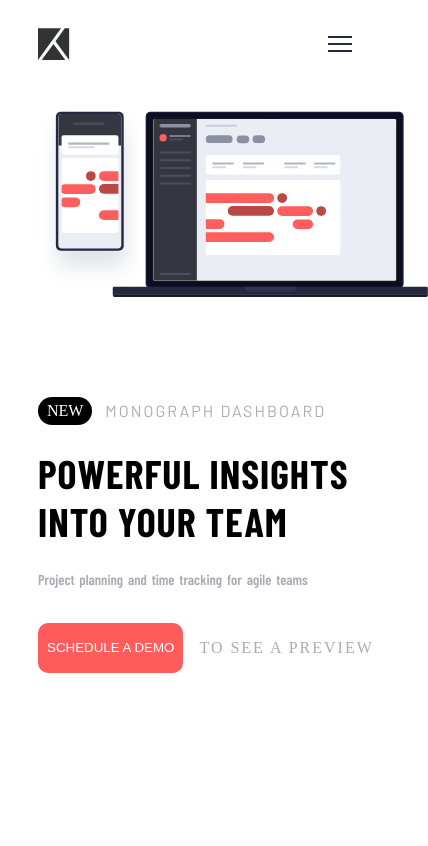
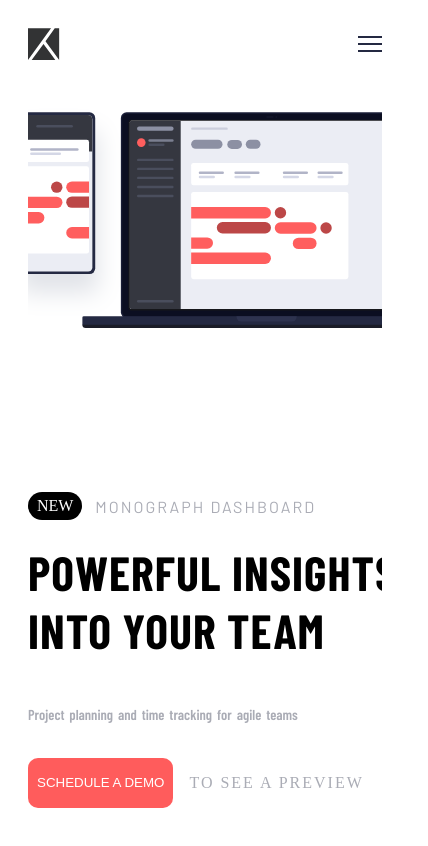
Before and after one commit to VamshiReddy143/Project-tracking-intro-component, a plain HTML site: page index.html in a window 390 px wide. Shown: the whole page, 428 px wide, since content can reach past the window. Drawn offline with nearby package versions, Linux system fonts and the light colour scheme; a web font is replaced by a local one.

Commit message:
final changes

```diff
--- a/styles.css
+++ b/styles.css
@@ -1,19 +1,24 @@
 @import url('https://fonts.googleapis.com/css2?family=Barlow+Condensed:ital,wght@0,100;0,200;0,300;0,400;0,500;0,600;0,700;0,800;0,900;1,100;1,200;1,300;1,400;1,500;1,600;1,700;1,800;1,900&family=Barlow:ital,wght@0,100;0,200;0,300;0,400;0,500;0,600;0,700;0,800;0,900;1,100;1,200;1,300;1,400;1,500;1,600;1,700;1,800;1,900&family=Figtree:ital,wght@0,300..900;1,300..900&family=Fraunces:ital,opsz,wght@0,9..144,100..900;1,9..144,100..900&family=Inconsolata:wght@200..900&family=Inter:ital,opsz,wght@0,14..32,100..900;1,14..32,100..900&family=Montserrat:ital,wght@0,100..900;1,100..900&family=Nunito+Sans:ital,opsz,wght@0,6..12,200..1000;1,6..12,200..1000&family=Outfit:wght@100..900&family=Poppins:ital,wght@0,100;0,200;0,300;0,400;0,500;0,600;0,700;0,800;0,900;1,100;1,200;1,300;1,400;1,500;1,600;1,700;1,800;1,900&family=Prata&family=Public+Sans:ital,wght@0,100..900;1,100..900&family=Red+Hat+Text:ital,wght@0,300..700;1,300..700&family=Space+Mono:ital,wght@0,400;0,700;1,400;1,700&family=Young+Serif&display=swap');
 
-body{
-    padding: 20px 30px;
+
+
+
+html,
+body {
+    padding-left: 20px;
+    padding-top: 10px;
     overflow: hidden;
+    height: 100vh;
 
 }
 
-
-.navbar{
+.navbar {
     display: flex;
     justify-content: space-between;
     align-items: center;
 }
 
-ul{
+ul {
     display: flex;
     list-style: none;
     gap: 2rem;
@@ -24,23 +29,25 @@
     margin-right: 9rem;
 }
 
-li:hover{
+li:hover {
     cursor: pointer;
     text-decoration: underline;
 }
 
-.hero{
+.hero {
     padding-top: 3em;
     display: flex;
     position: relative;
+    height: 100vh;
+    width: 100vw;
 }
 
-.right{
-    width: 45%;
+.right {
+    width: 50%;
 }
 
-.right img{
-    height: 390px;
+.right img {
+    height: 70vh;
     object-fit: cover;
 }
 
@@ -54,50 +61,57 @@
 .left h1 {
     font-weight: 800;
     letter-spacing: 1px;
-    line-height: 60px;
+    line-height: 70px;
     width: 100%;
     font-family: "Barlow Condensed";
-    font-size: 4rem;
+    font-size: 5rem;
     margin-top: 0;
 }
 
-.new{
+.new {
     background-color: black;
     color: white;
     padding: 5px 9px;
     border-radius: 30px;
 }
 
-.left{
-    width: 50vw;
+.left {
+    width: 50%;
+    height: 75vh;
+    display: flex;
+    flex-direction: column;
+    align-items: start;
+    justify-content: center;
+    padding-right: 10em
 }
 
-.p{
+.p {
     color: hsl(229, 7%, 69%);
     font-family: "Barlow Condensed";
     font-weight: 600;
     width: 13em;
     word-spacing: 2px;
+    font-size: 1.3em;
 }
 
-.monograph{
+.monograph {
     color: hsl(229, 7%, 69%);
     font-family: "Barlow";
     letter-spacing: 2px;
 }
 
-.buttons{
+.buttons {
     display: flex;
     gap: 2em;
     padding-top: 20px;
 }
 
-.buttons p{
+.buttons p {
     letter-spacing: 2px;
     color: hsl(229, 7%, 69%);
 }
 
-button{
+button {
     background-color: hsl(0, 100%, 68%);
     color: white;
     border: none;
@@ -106,24 +120,32 @@
 }
 
 
-.login{
+.login {
     color: gray;
+
 }
 
-@media only screen and (max-width: 1366px) {
     .hamburger {
         display: none;
     }
 
     .mob-nav {
-        display: none ;
-    }
+        display: none;
     }
 
 
+
 @media only screen and (max-width: 414px) {
+    html,
+    body {
+        padding-left: 10px;
+        padding-top:10px;
+        overflow: hidden;
+        height: 100vh;
 
-    .navbar ul{
+    }
+
+        .navbar ul {
             display: none;
         }
 
@@ -139,8 +161,8 @@
 
         .hero {
             flex-direction: column-reverse;
-        width: 100%;
-        position: absolute;
+            width: 100vw;
+
         }
 
         .right {
@@ -149,17 +171,22 @@
 
         .right img {
             width: 100%;
-        height: auto;
+            height:220px;
+            object-fit: cover;
+            object-position: center;
+
         }
 
         .left {
-        padding-top: 5em;
+            padding-top:0px;
             width: 100%;
             text-align: start;
+            object-fit: cover;
+
         }
 
         .left h1 {
-        font-size: 2.5rem;
+            font-size: 3rem;
             line-height: 1.2;
         }
 
@@ -177,7 +204,8 @@
             text-align: start;
             font-size: 0.9rem;
         }
-    .mob-nav{
+
+        .mob-nav {
             display: none;
             position: absolute;
             background-color: white;
@@ -190,20 +218,32 @@
             text-align: center;
 
         }
-    .mob-nav p{
+
+        .mob-nav p {
             margin-top: 40px;
             font-family: "Barlow";
             font-size: 1em;
             font-weight: bold;
             cursor: pointer;
         }
-    .mob-nav hr{
+
+        .mob-nav hr {
             margin-top: 30px;
             opacity: 2em;
         }
-    .login{
+
+        .login {
             color: gray;
         }
+    }
+}
 
+@media only screen and (min-width: 769px) {
+    .hamburger {
+        display: none;
+    }
 
+    .mob-nav {
+        display: none;
     }
+}
```
Lines whose indentation alone changed are shown as unchanged.
